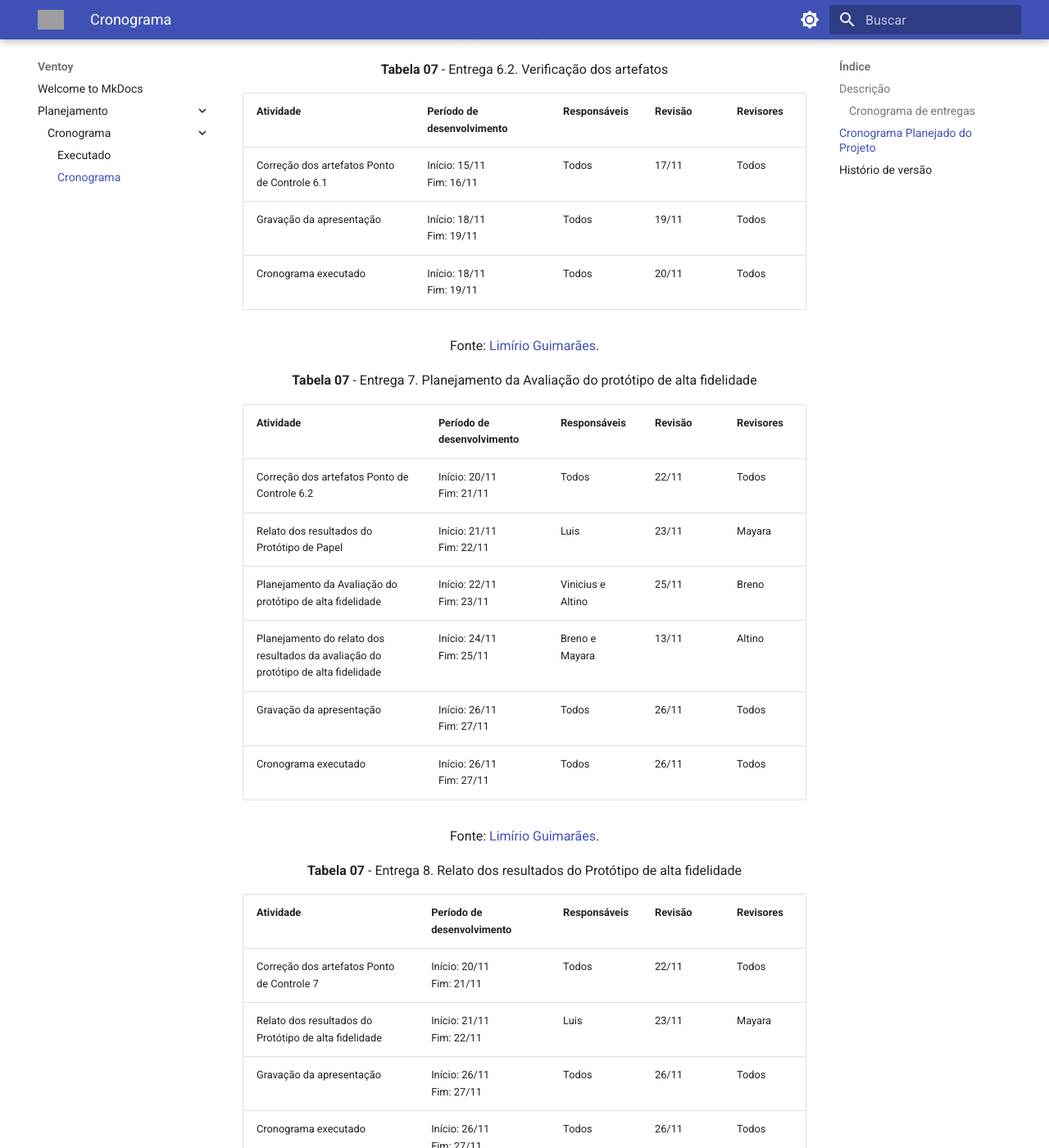
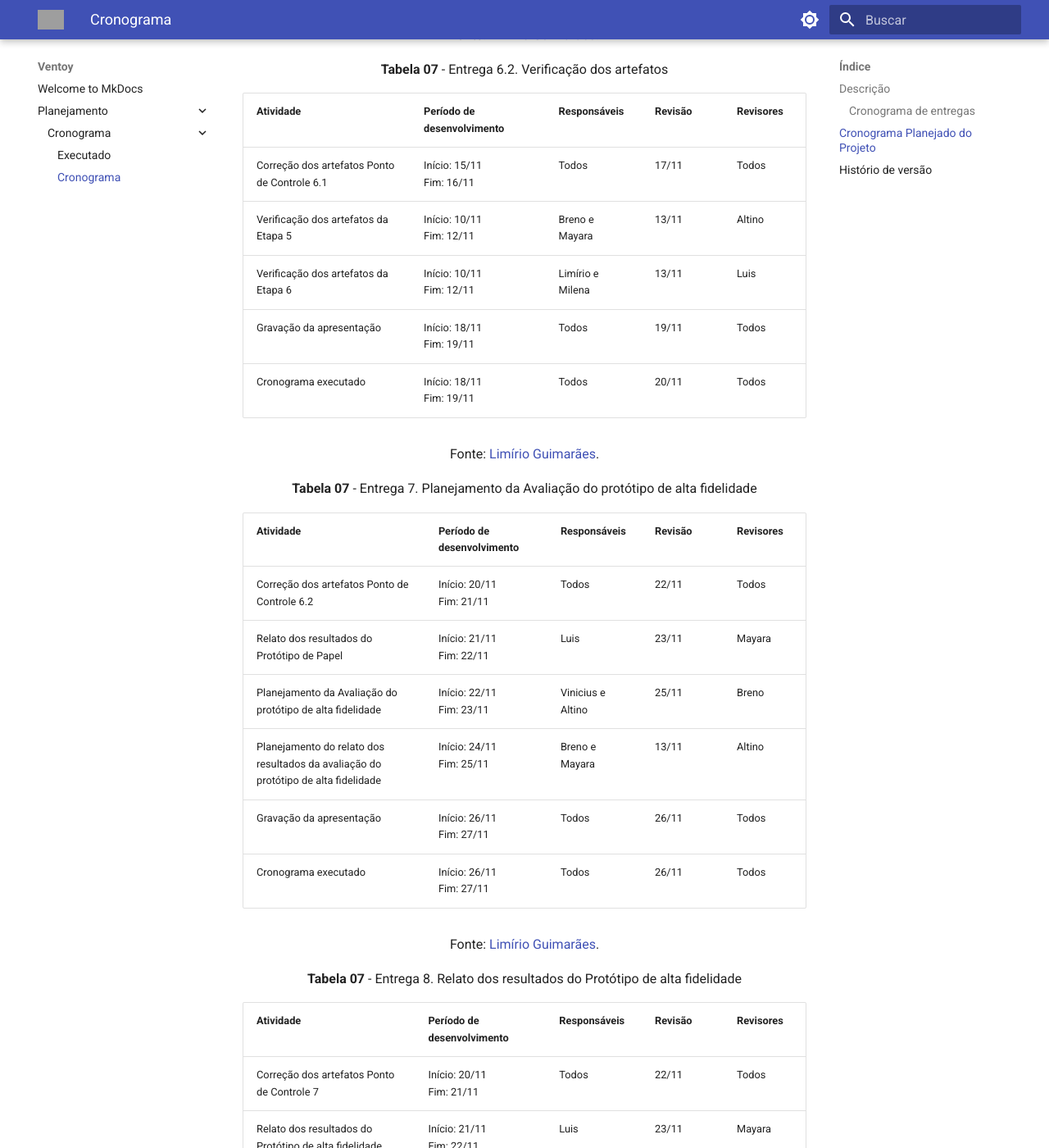
Before and after one commit to Interacao-Humano-Computador/2023.2-Ventoy, an MkDocs documentation site: the page built from docs/planejamento/cronograma/planejado.md, in a window 1280 px wide and 1400 px high, scrolled down 6752 px. Shown: the whole window at 82% size. Built offline with MkDocs 1.6.1 and Material for MkDocs 9.7.7, drawn with Linux system fonts in a browser that asks for light colours; some of the changed text lies outside the part shown; grey boxes are pictures that could not be loaded.

Commit message:
Update planejado.md
Adicionadas tabelas das entregas planejadas 6.2, 7 e 8

```diff
--- a/docs/planejamento/cronograma/planejado.md
+++ b/docs/planejamento/cronograma/planejado.md
@@ -126,6 +126,8 @@
 | Atividade                                                        	      | Período de desenvolvimento  | Responsáveis       | Revisão   | Revisores          |
 | ------------------------------------------------------------------------| --------------------------- | ------------------ | ----------| ------------------ |
 | Correção dos artefatos Ponto de Controle 6.1                       	    | Início: 15/11<br>Fim: 16/11 | Todos	      	     |   17/11   | Todos	            |
+| Verificação dos artefatos da Etapa 5             			                  | Início: 10/11<br>Fim: 12/11 | Breno e Mayara     |   13/11   | Altino             |
+| Verificação dos artefatos da Etapa 6                                    | Início: 10/11<br>Fim: 12/11 | Limírio e Milena   |   13/11   | Luis               |
 | Gravação da apresentação                                           	    | Início: 18/11<br>Fim: 19/11 | Todos              |   19/11   | Todos              |
 | Cronograma executado                                           	        | Início: 18/11<br>Fim: 19/11 | Todos              |   20/11   | Todos              |
 
@@ -153,6 +155,7 @@
 | ------------------------------------------------------------------------| --------------------------- | ------------------ | ----------| ------------------ |
 | Correção dos artefatos Ponto de Controle 7                        	    | Início: 20/11<br>Fim: 21/11 | Todos	      	     |   22/11   | Todos	            |
 | Relato dos resultados do Protótipo de alta fidelidade                   | Início: 21/11<br>Fim: 22/11 | Luis               |   23/11   | Mayara             |
+| Verificação dos artefatos da Etapa 7                                    | Início: 10/11<br>Fim: 12/11 | Limírio e Milena   |   13/11   | Luis               |
 | Gravação da apresentação                                           	    | Início: 26/11<br>Fim: 27/11 | Todos              |   26/11   | Todos              |
 | Cronograma executado                                           	        | Início: 26/11<br>Fim: 27/11 | Todos              |   26/11   | Todos              |
 
```
